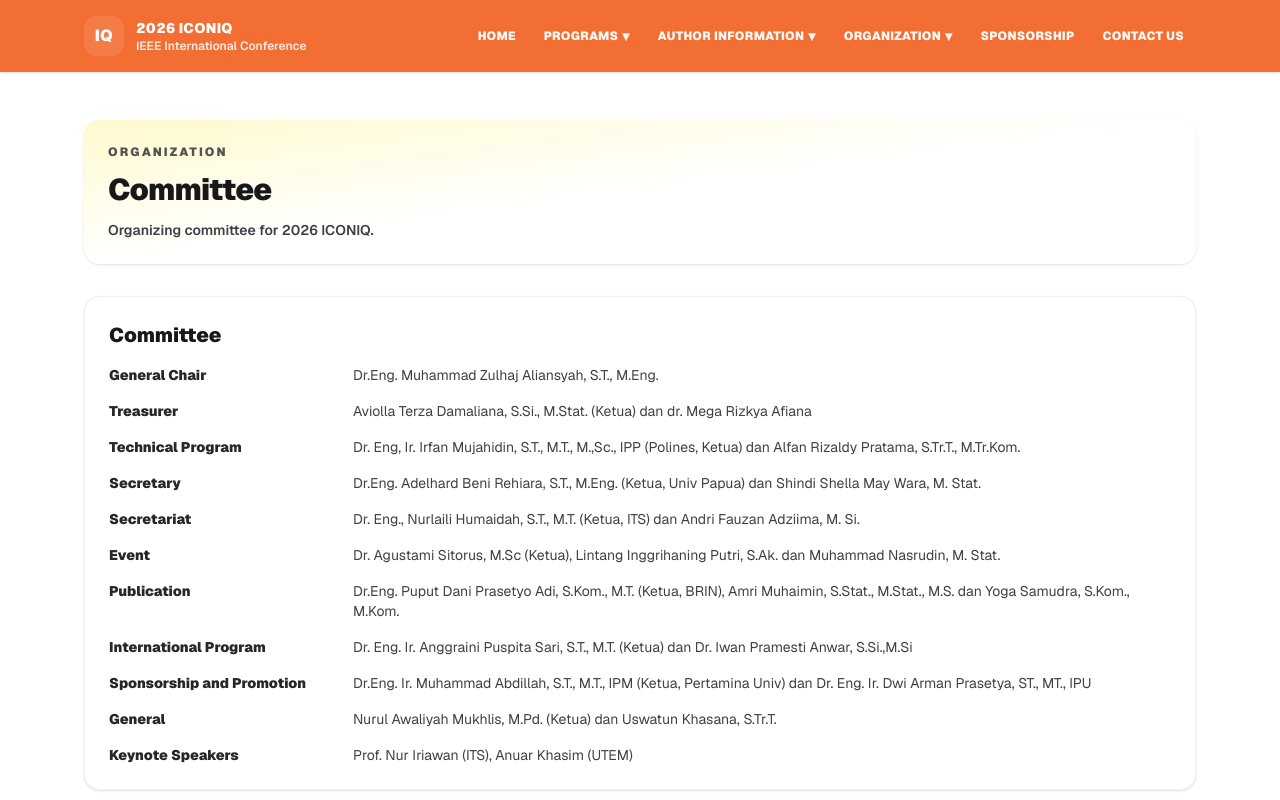
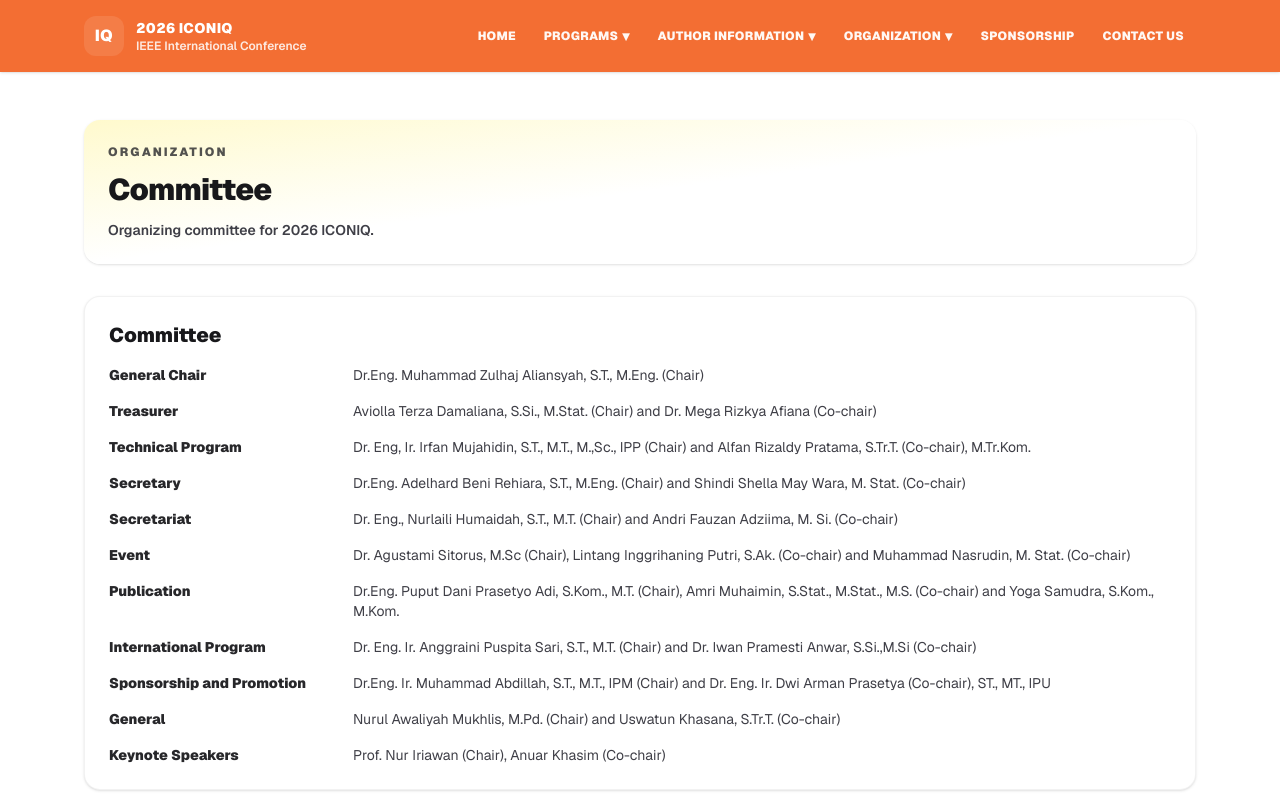
Before and after one commit to helloawuteam-maker/iconic2026, a Next.js app: page /organization in a window 1280 px wide. Shown: the top 800 px of the page. Built offline with nearby package versions, Linux system fonts and the light colour scheme.

Commit message:
update committee

```diff
--- a/app/organization/page.tsx
+++ b/app/organization/page.tsx
@@ -22,64 +22,64 @@
           <dl className="mt-4 grid gap-4 text-sm text-zinc-800">
             <div className="grid gap-1 md:grid-cols-[220px_1fr] md:gap-6">
               <dt className="font-black">General Chair</dt>
-              <dd className="text-zinc-700">Dr.Eng. Muhammad Zulhaj Aliansyah, S.T., M.Eng.</dd>
+              <dd className="text-zinc-700">Dr.Eng. Muhammad Zulhaj Aliansyah, S.T., M.Eng. (Chair)</dd>
             </div>
             <div className="grid gap-1 md:grid-cols-[220px_1fr] md:gap-6">
               <dt className="font-black">Treasurer</dt>
-              <dd className="text-zinc-700">Aviolla Terza Damaliana, S.Si., M.Stat. (Ketua) dan dr. Mega Rizkya Afiana</dd>
+              <dd className="text-zinc-700">Aviolla Terza Damaliana, S.Si., M.Stat. (Chair) and Dr. Mega Rizkya Afiana (Co-chair)</dd>
             </div>
             <div className="grid gap-1 md:grid-cols-[220px_1fr] md:gap-6">
               <dt className="font-black">Technical Program</dt>
               <dd className="text-zinc-700">
-                Dr. Eng, Ir. Irfan Mujahidin, S.T., M.T., M.,Sc., IPP (Polines, Ketua) dan Alfan Rizaldy Pratama, S.Tr.T.,
+                Dr. Eng, Ir. Irfan Mujahidin, S.T., M.T., M.,Sc., IPP (Chair) and Alfan Rizaldy Pratama, S.Tr.T. (Co-chair),
                 M.Tr.Kom.
               </dd>
             </div>
             <div className="grid gap-1 md:grid-cols-[220px_1fr] md:gap-6">
               <dt className="font-black">Secretary</dt>
               <dd className="text-zinc-700">
-                Dr.Eng. Adelhard Beni Rehiara, S.T., M.Eng. (Ketua, Univ Papua) dan Shindi Shella May Wara, M. Stat.
+                Dr.Eng. Adelhard Beni Rehiara, S.T., M.Eng. (Chair) and Shindi Shella May Wara, M. Stat. (Co-chair)
               </dd>
             </div>
             <div className="grid gap-1 md:grid-cols-[220px_1fr] md:gap-6">
               <dt className="font-black">Secretariat</dt>
               <dd className="text-zinc-700">
-                Dr. Eng., Nurlaili Humaidah, S.T., M.T. (Ketua, ITS) dan Andri Fauzan Adziima, M. Si.
+                Dr. Eng., Nurlaili Humaidah, S.T., M.T. (Chair) and Andri Fauzan Adziima, M. Si. (Co-chair)
               </dd>
             </div>
             <div className="grid gap-1 md:grid-cols-[220px_1fr] md:gap-6">
               <dt className="font-black">Event</dt>
               <dd className="text-zinc-700">
-                Dr. Agustami Sitorus, M.Sc (Ketua), Lintang Inggrihaning Putri, S.Ak. dan Muhammad Nasrudin, M. Stat.
+                Dr. Agustami Sitorus, M.Sc (Chair), Lintang Inggrihaning Putri, S.Ak. (Co-chair) and Muhammad Nasrudin, M. Stat. (Co-chair)
               </dd>
             </div>
             <div className="grid gap-1 md:grid-cols-[220px_1fr] md:gap-6">
               <dt className="font-black">Publication</dt>
               <dd className="text-zinc-700">
-                Dr.Eng. Puput Dani Prasetyo Adi, S.Kom., M.T. (Ketua, BRIN), Amri Muhaimin, S.Stat., M.Stat., M.S. dan Yoga
+                Dr.Eng. Puput Dani Prasetyo Adi, S.Kom., M.T. (Chair), Amri Muhaimin, S.Stat., M.Stat., M.S. (Co-chair) and Yoga
                 Samudra, S.Kom., M.Kom.
               </dd>
             </div>
             <div className="grid gap-1 md:grid-cols-[220px_1fr] md:gap-6">
               <dt className="font-black">International Program</dt>
               <dd className="text-zinc-700">
-                Dr. Eng. Ir. Anggraini Puspita Sari, S.T., M.T. (Ketua) dan Dr. Iwan Pramesti Anwar, S.Si.,M.Si
+                Dr. Eng. Ir. Anggraini Puspita Sari, S.T., M.T. (Chair) and Dr. Iwan Pramesti Anwar, S.Si.,M.Si (Co-chair)
               </dd>
             </div>
             <div className="grid gap-1 md:grid-cols-[220px_1fr] md:gap-6">
               <dt className="font-black">Sponsorship and Promotion</dt>
               <dd className="text-zinc-700">
-                Dr.Eng. Ir. Muhammad Abdillah, S.T., M.T., IPM (Ketua, Pertamina Univ) dan Dr. Eng. Ir. Dwi Arman Prasetya,
+                Dr.Eng. Ir. Muhammad Abdillah, S.T., M.T., IPM (Chair) and Dr. Eng. Ir. Dwi Arman Prasetya (Co-chair),
                 ST., MT., IPU
               </dd>
             </div>
             <div className="grid gap-1 md:grid-cols-[220px_1fr] md:gap-6">
               <dt className="font-black">General</dt>
-              <dd className="text-zinc-700">Nurul Awaliyah Mukhlis, M.Pd. (Ketua) dan Uswatun Khasana, S.Tr.T.</dd>
+              <dd className="text-zinc-700">Nurul Awaliyah Mukhlis, M.Pd. (Chair) and Uswatun Khasana, S.Tr.T. (Co-chair)</dd>
             </div>
             <div className="grid gap-1 md:grid-cols-[220px_1fr] md:gap-6">
               <dt className="font-black">Keynote Speakers</dt>
-              <dd className="text-zinc-700">Prof. Nur Iriawan (ITS), Anuar Khasim (UTEM)</dd>
+              <dd className="text-zinc-700">Prof. Nur Iriawan (Chair), Anuar Khasim (Co-chair)</dd>
             </div>
           </dl>
         </section>
```
